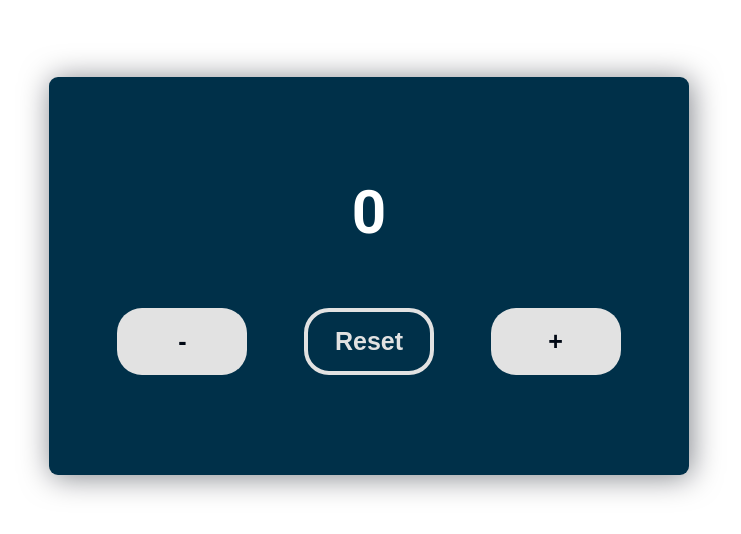
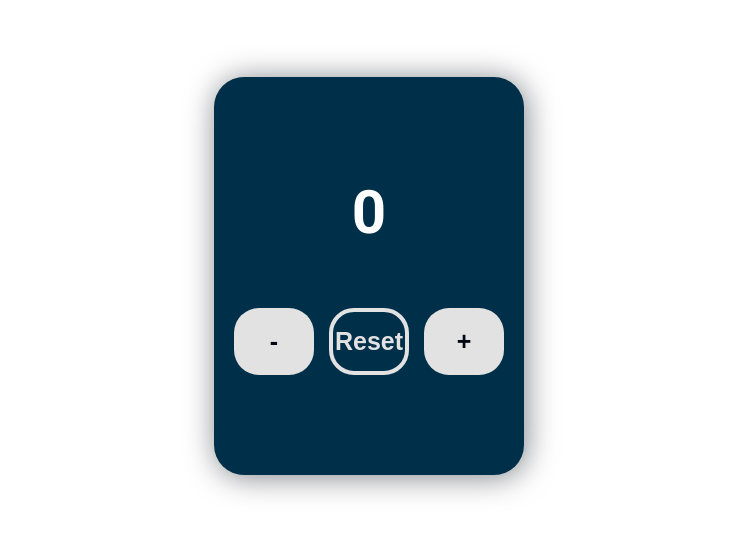
Before and after one commit to Isacco-B/JsBasicProject_Strart2Impact, a plain HTML site: page index.html in a window 1280 px wide. Shown: the part 124-658 px from the top of the page, without its empty margins (271-1012 px from the left). Drawn offline with Linux system fonts and the light colour scheme.

Commit message:
modified style

```diff
--- a/asset/styles/style.css
+++ b/asset/styles/style.css
@@ -15,19 +15,18 @@
 }
 
 body {
+    display: flex;
+    justify-content: center;
+    align-items: center;
     height: 100vh;
     background-color: var(--clr-white-100);
-    display: grid;
-    place-items: center;
     font-family: Roboto, Arial;
 }
 
 .counter-container {
-    position: relative;
-    width: 80vmin;
     background-color: var(--clr-blue-800);
-    padding: 100px 40px;
-    border-radius: 9px;
+    padding: 100px 20px;
+    border-radius: 30px;
     box-shadow: 2px 2px 30px rgba(0, 8, 20, 0.5)
 }
 
@@ -41,12 +40,13 @@ h1 {
 .btns {
     display: flex;
     justify-content: space-around;
+    gap: 15px;
     margin-top: 60px;
 }
 
 .btns button {
+    min-width: 80px;
     font-weight: bold;
-    width: 130px;
     border: none;
     padding: 15px 0px;
     font-size: 25px;
@@ -68,9 +68,11 @@ button.reset {
 
 .dec:active,
 .inc:active {
-    border: 2px solid var(--clr-blue-800);
+    transform: scale(.98);
+
 }
 
 .reset:active {
-    border: 4px solid var(--clr-red);
+    transform: scale(.98);
+    border-color:  var(--clr-red);
 }
```
